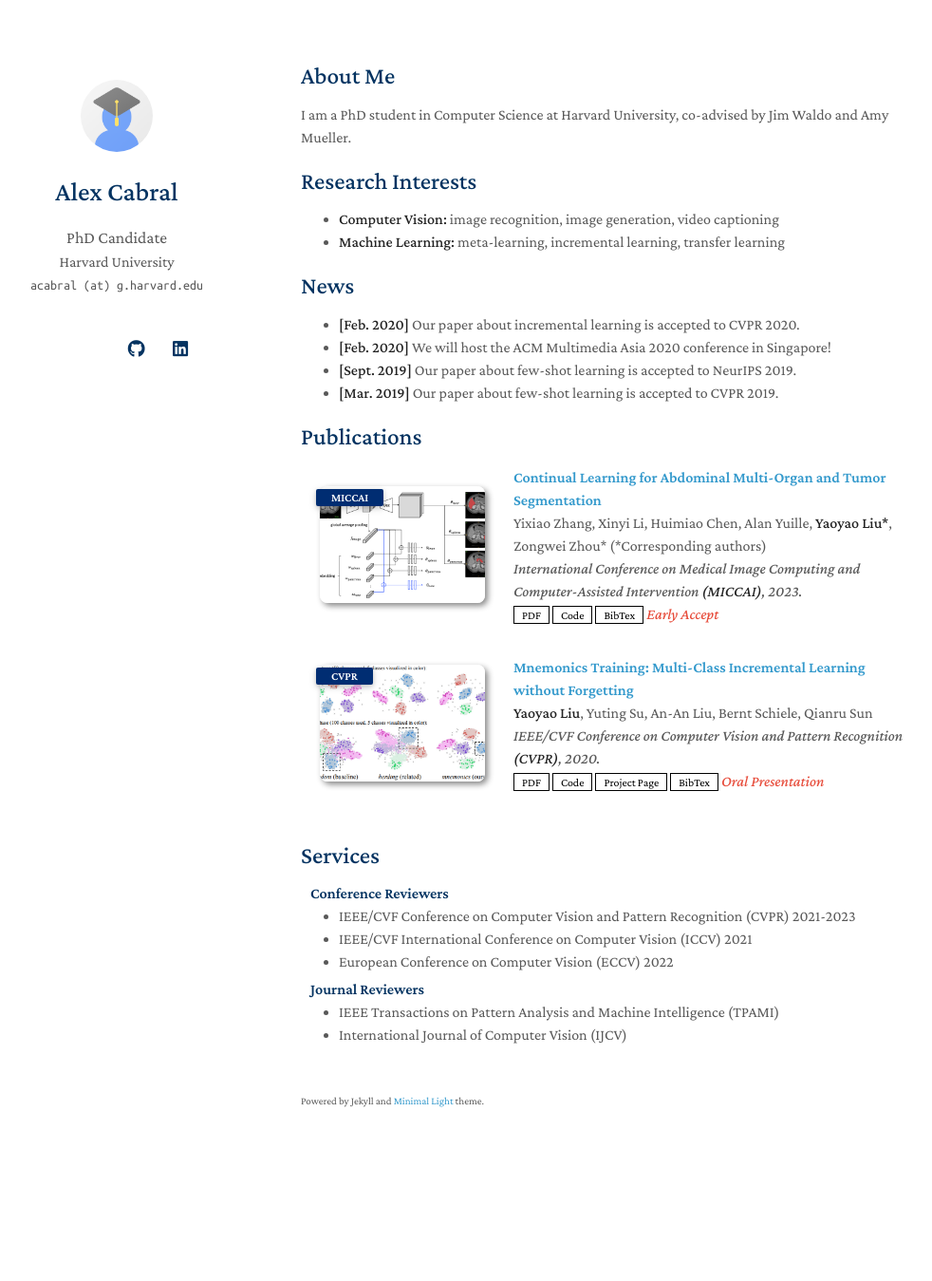
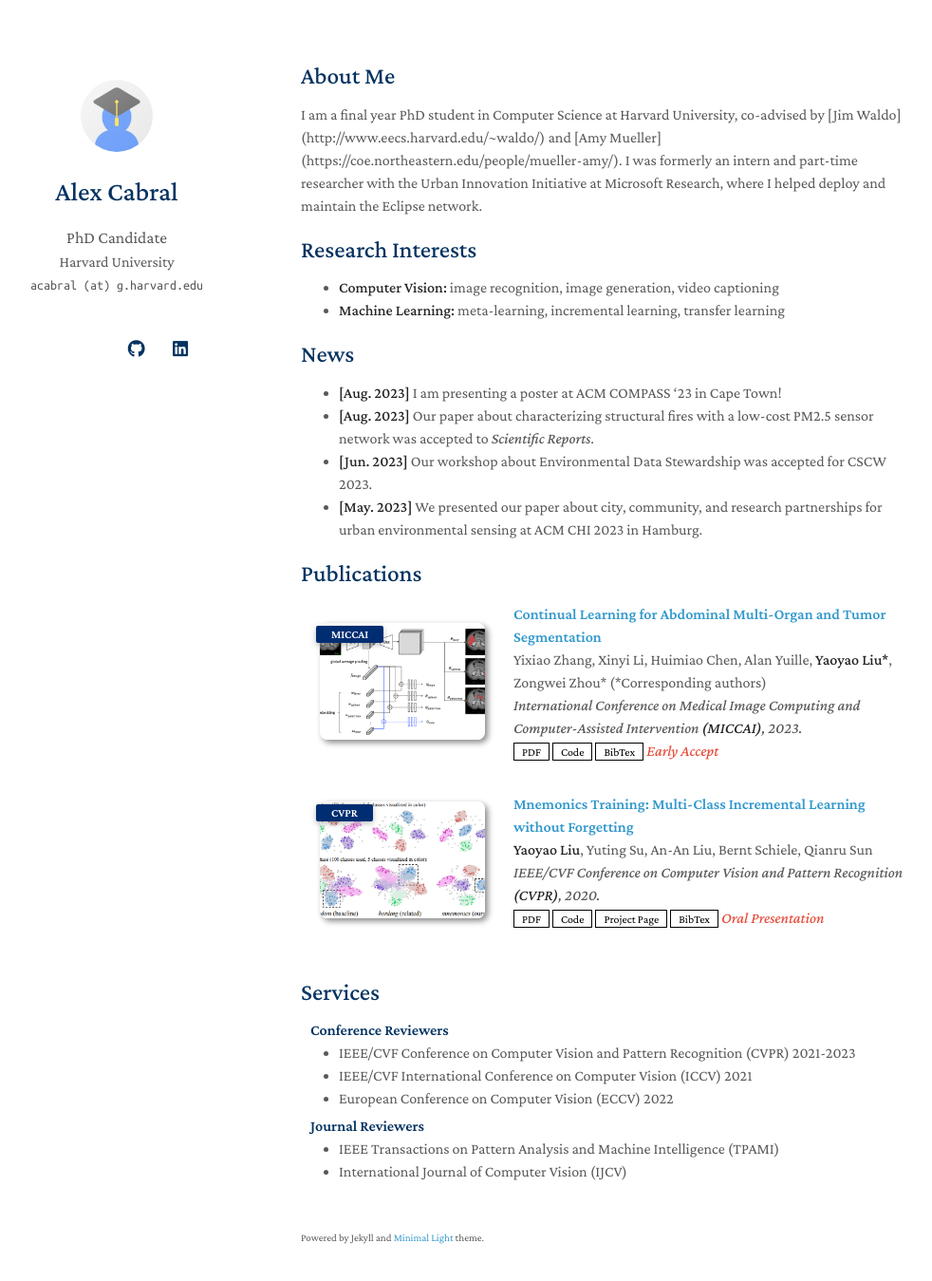
Before and after one commit to a-cabral/a-cabral.github.io, a Jekyll site: the page built from index.md, in a window 1280 px wide and 1384 px high. Shown: the top 1349 px of the window at 95% size, without its empty margins (153-1135 px from the left). Built offline with Jekyll 4.4.1, drawn with Linux system fonts in a browser that asks for light colours; nearby versions of some CDN libraries; a style sheet for code colours, icons or effects is not loaded; our own code applies the rules of GitHub Pages for plain Markdown files.

Commit message:
Update index.md

```diff
--- a/index.md
+++ b/index.md
@@ -4,7 +4,7 @@ layout: homepage
 
 ## About Me
 
-I am a PhD student in Computer Science at Harvard University, co-advised by Jim Waldo and Amy Mueller.
+I am a final year PhD student in Computer Science at Harvard University, co-advised by [Jim Waldo] (http://www.eecs.harvard.edu/~waldo/) and [Amy Mueller] (https://coe.northeastern.edu/people/mueller-amy/). I was formerly an intern and part-time researcher with the Urban Innovation Initiative at Microsoft Research, where I helped deploy and maintain the Eclipse network.
 
 ## Research Interests
 
@@ -13,10 +13,10 @@ I am a PhD student in Computer Science at Harvard University, co-advised by Jim
 
 ## News
 
-- **[Feb. 2020]** Our paper about incremental learning is accepted to CVPR 2020.
-- **[Feb. 2020]** We will host the ACM Multimedia Asia 2020 conference in Singapore!
-- **[Sept. 2019]** Our paper about few-shot learning is accepted to NeurIPS 2019.
-- **[Mar. 2019]** Our paper about few-shot learning is accepted to CVPR 2019.
+- **[Aug. 2023]** I am presenting a poster at ACM COMPASS '23 in Cape Town!
+- **[Aug. 2023]** Our paper about characterizing structural fires with a low-cost PM2.5 sensor network was accepted to *Scientific Reports*.
+- **[Jun. 2023]** Our workshop about Environmental Data Stewardship was accepted for CSCW 2023.
+- **[May. 2023]** We presented our paper about city, community, and research partnerships for urban environmental sensing at ACM CHI 2023 in Hamburg.
 
 {% include_relative _includes/publications.md %}
 
```
